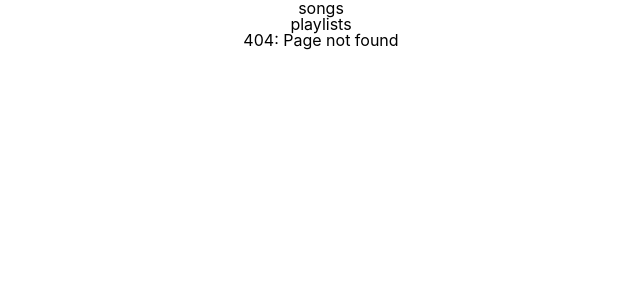
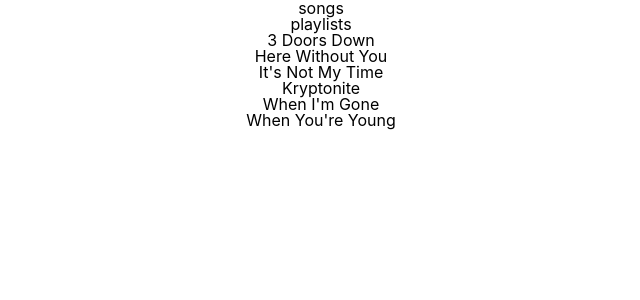
Before and after one commit to bobbeugels/rockstars-music-app, a React (Create React App) app: page /artists/1 in a window 1280 px wide. Before the commit this address had no page. Shown: the top 300 px of the page, without its empty margins (319-959 px from the left). Built offline with nearby package versions, Linux system fonts and the light colour scheme; data requests are answered from the project's data file.

Commit message:
Added artists detail page

```diff
--- a/src/components/App/App.tsx
+++ b/src/components/App/App.tsx
@@ -1,8 +1,8 @@
 import React, { useState, useEffect } from 'react';
 import axios from 'axios';
 import { Switch, Route } from 'react-router-dom';
-import Artist from '../Artist/Artist';
-import url from '../../utilities/url'
+import { Artist, ArtistDetail } from '../Artist';
+import url from '../../utilities/url';
 import './App.scss';
 
 export default function App() {
@@ -33,6 +33,12 @@
       })
   }
 
+  const findArtistById = (id: number): Artist =>
+    artists.find(artist => artist.id === id)!;
+
+  const findSongsByArtist = (artist: string): Song[] | [] =>
+    songs.filter(song => song.artist === artist);
+
   useEffect(() => {
     fetchData();
   }, [])
@@ -58,7 +64,16 @@
                 }
               </div>
             )
-
+          }
+        </Route>
+        <Route path="/artists/:id">
+          {
+            artists.length && (
+              <ArtistDetail
+                findArtistById={findArtistById}
+                findSongsByArtist={findSongsByArtist}
+              />
+            )
           }
         </Route>
         <Route path="*">
--- /dev/null
+++ b/src/components/Artist/ArtistDetail.tsx
@@ -0,0 +1,34 @@
+import React from 'react';
+import { useParams } from 'react-router-dom';
+
+export default function ArtistDetail(props: {
+  findArtistById: (id: number) => Artist,
+  findSongsByArtist: (artist: string) => Song[] | []
+}) {
+  const { findArtistById, findSongsByArtist } = props;
+  const { id } = useParams();
+
+  const artist = findArtistById(Number(id));
+  const songs = findSongsByArtist(artist.name) as Song[];
+
+  if (artist) {
+    return (
+      <div>
+        <h1>{artist.name}</h1>
+        {
+          songs.length > 0 ? (
+            songs
+              .map((song: Song) => (
+                <div key={song.id}>{song.name}</div>
+              ))
+          ) : (
+            <div>No songs found</div>
+          )
+        }
+      </div>
+    );
+  }
+  return <div>
+    Artist not found
+  </div>;
+}
--- /dev/null
+++ b/src/components/Artist/index.tsx
@@ -0,0 +1,4 @@
+import Artist from './Artist';
+import ArtistDetail from './ArtistDetail';
+
+export { Artist, ArtistDetail };
```
Lines whose indentation alone changed are shown as unchanged.
